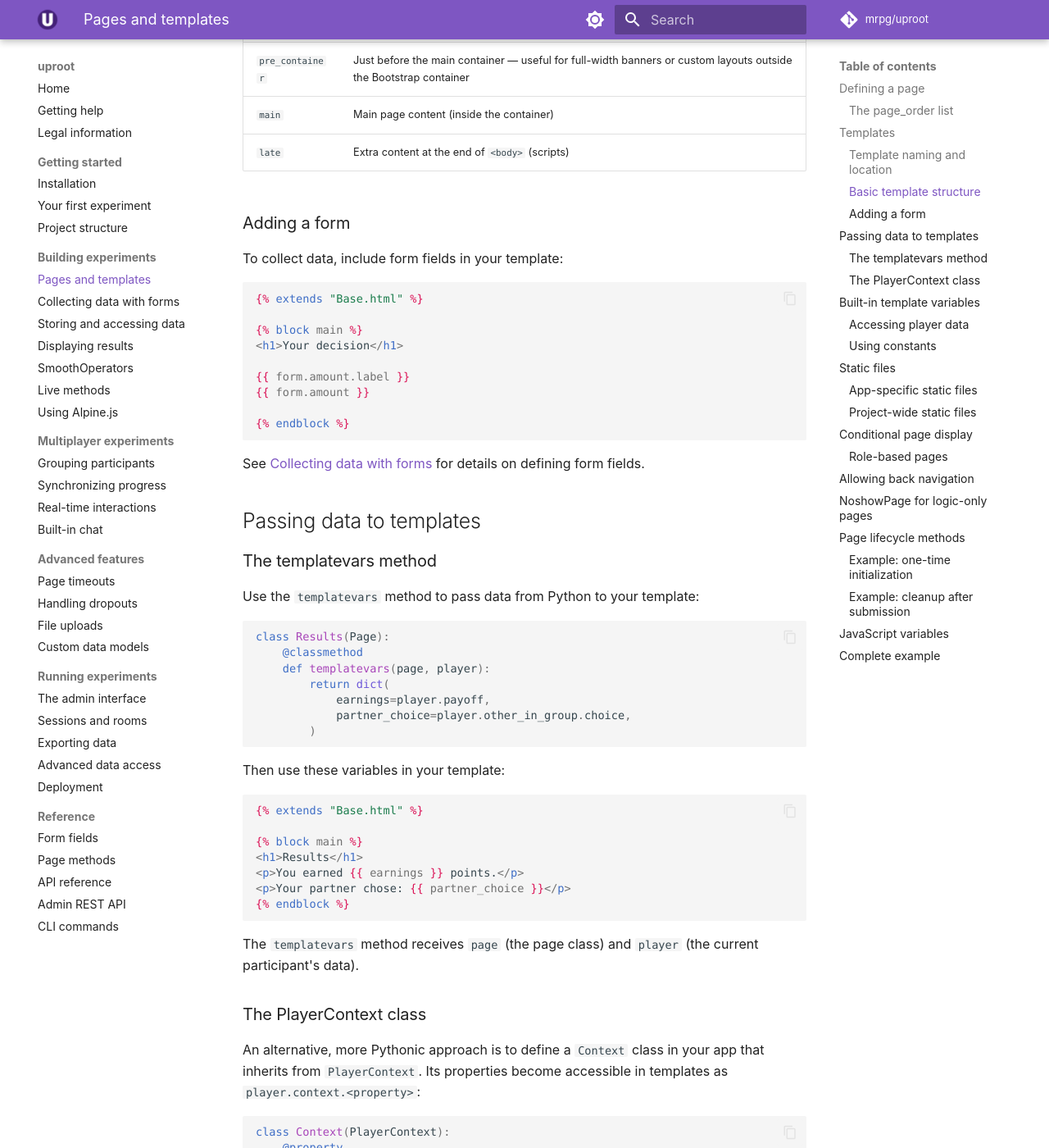
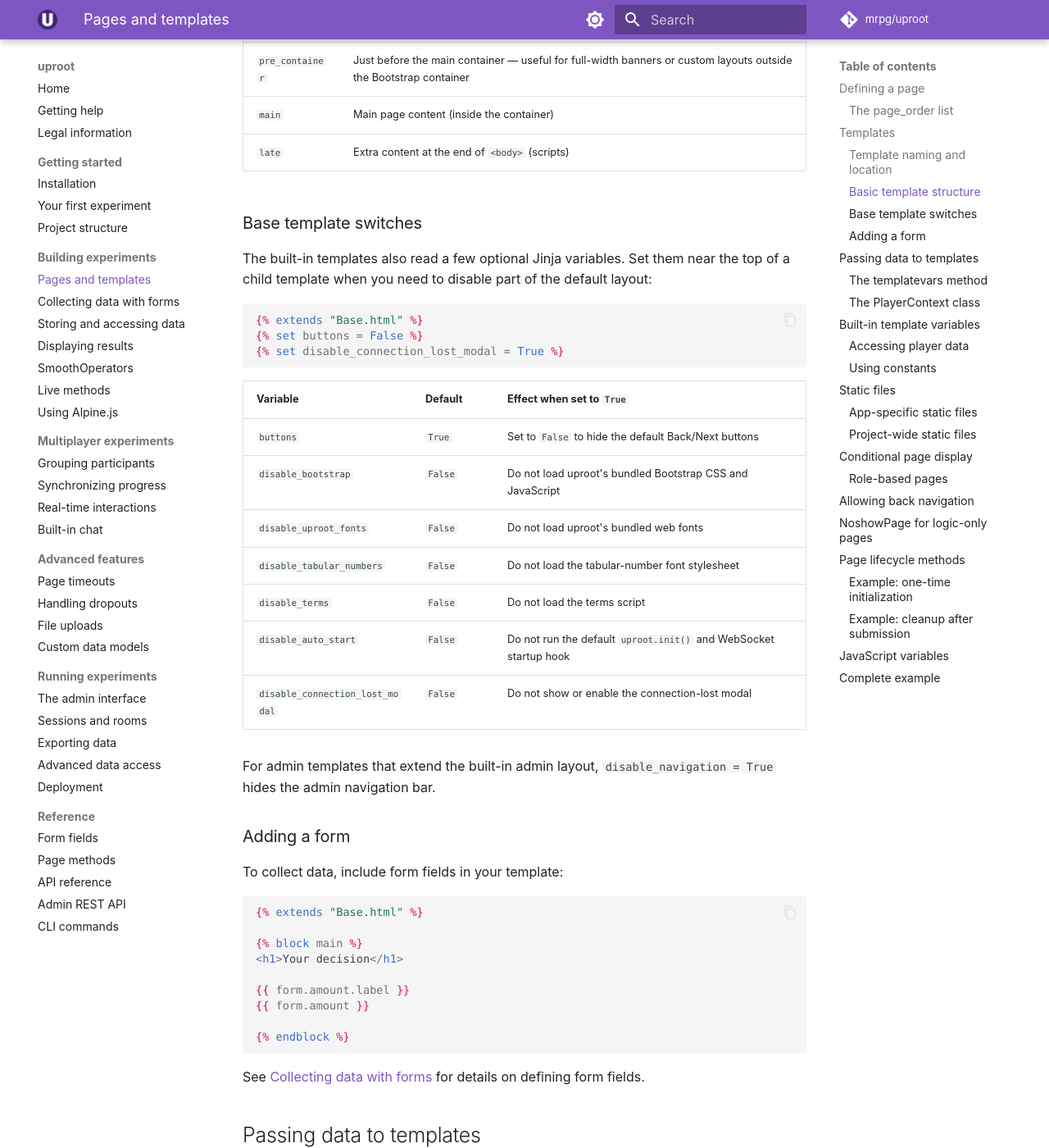
Before and after one commit to mrpg/uproot-docs, an MkDocs documentation site: the page built from docs/building/pages.md, in a window 1280 px wide and 1400 px high, scrolled down 2176 px. Shown: the whole window at 82% size. Built offline with MkDocs 1.6.1 and Material for MkDocs 9.7.7, drawn with Linux system fonts in a browser that asks for light colours; comment, search, counter and statistics services are not loaded.

Commit message:
Add details about template parameters

````diff
--- a/docs/building/pages.md
+++ b/docs/building/pages.md
@@ -94,6 +94,28 @@ Available blocks:
 | `pre_container` | Just before the main container — useful for full-width banners or custom layouts outside the Bootstrap container |
 | `main` | Main page content (inside the container) |
 | `late` | Extra content at the end of `<body>` (scripts) |
+
+### Base template switches
+
+The built-in templates also read a few optional Jinja variables. Set them near the top of a child template when you need to disable part of the default layout:
+
+```html+jinja
+{% extends "Base.html" %}
+{% set buttons = False %}
+{% set disable_connection_lost_modal = True %}
+```
+
+| Variable | Default | Effect when set to `True` |
+|----------|---------|---------------------------|
+| `buttons` | `True` | Set to `False` to hide the default Back/Next buttons |
+| `disable_bootstrap` | `False` | Do not load uproot's bundled Bootstrap CSS and JavaScript |
+| `disable_uproot_fonts` | `False` | Do not load uproot's bundled web fonts |
+| `disable_tabular_numbers` | `False` | Do not load the tabular-number font stylesheet |
+| `disable_terms` | `False` | Do not load the terms script |
+| `disable_auto_start` | `False` | Do not run the default `uproot.init()` and WebSocket startup hook |
+| `disable_connection_lost_modal` | `False` | Do not show or enable the connection-lost modal |
+
+For admin templates that extend the built-in admin layout, `disable_navigation = True` hides the admin navigation bar.
 
 ### Adding a form
 
````
Also changed, not shown: CLAUDE.md (+2 -0 lines).
